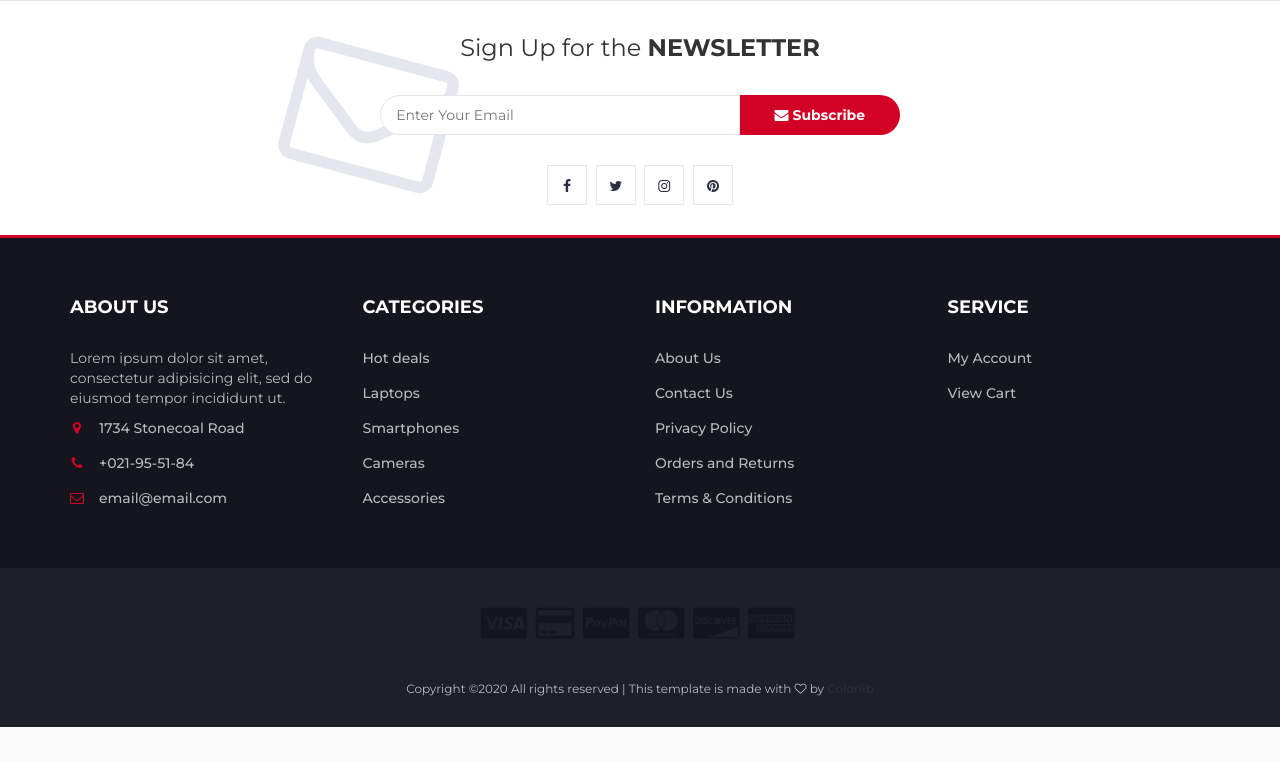
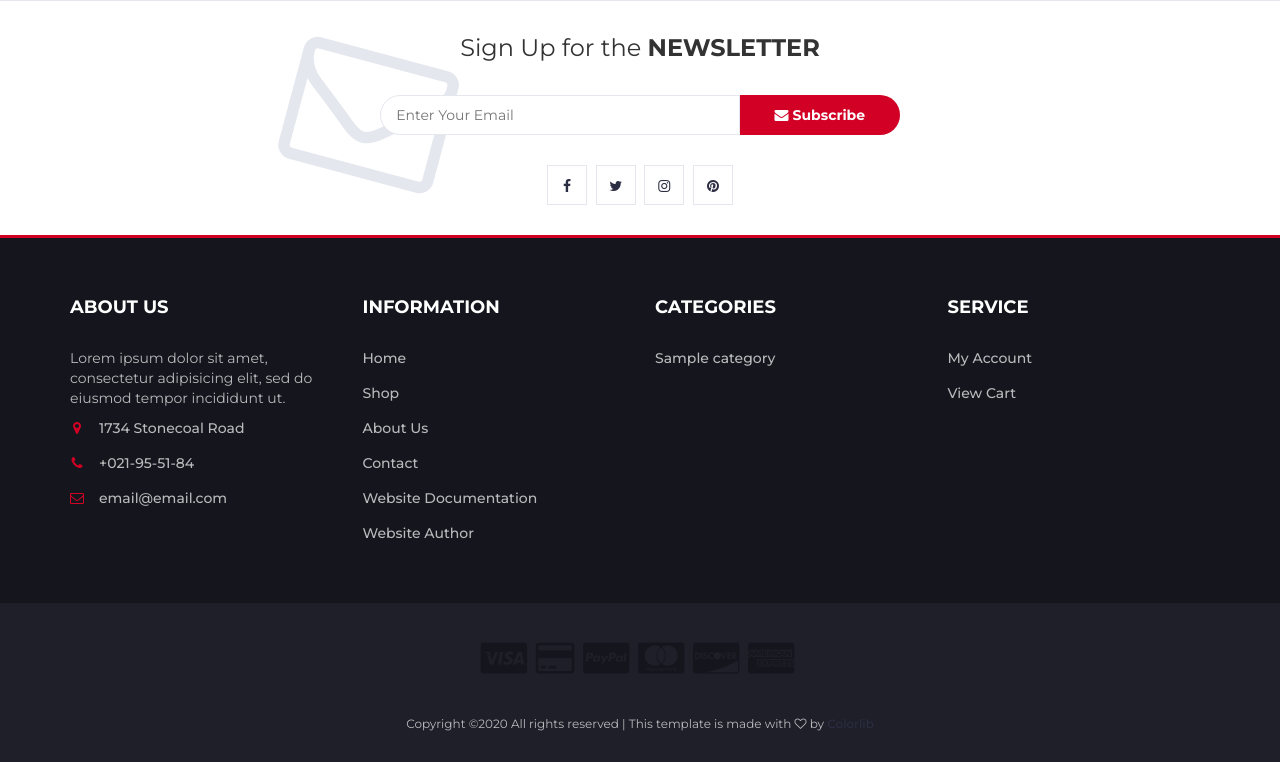
Before and after one commit to vuskovic09/electro-shop, a PHP site: page /index.php in a window 1280 px wide. Shown: the part 2115-2877 px from the top of the page. Before the commit the page ends 2842 px from the top, so only its background shows below. Run offline with PHP 8.4, Linux system fonts and the light colour scheme; data comes from the database, SQL or seed files in the repository; tables that the repository leaves empty hold one stand-in row (values such as "Sample post").

Commit message:
MOD: PHP footer navigation & categories

```diff
--- a/footer.php
+++ b/footer.php
@@ -1,3 +1,14 @@
+<?php
+$navQuery = "SELECT * FROM `navigation`";
+$execNav = $pdo->query($navQuery);
+$dataNav = $execNav -> fetchAll();
+
+$catQuery = "SELECT * FROM `categories`";
+$execCat = $pdo->query($catQuery);
+$dataCat = $execCat -> fetchAll();
+
+?>
+
 <!-- FOOTER -->
 <footer id="footer">
     <!-- top footer -->
@@ -20,13 +31,11 @@
 
                 <div class="col-md-3 col-xs-6">
                     <div class="footer">
-                        <h3 class="footer-title">Categories</h3>
+                        <h3 class="footer-title">Information</h3>
                         <ul class="footer-links">
-                            <li><a href="#">Hot deals</a></li>
-                            <li><a href="#">Laptops</a></li>
-                            <li><a href="#">Smartphones</a></li>
-                            <li><a href="#">Cameras</a></li>
-                            <li><a href="#">Accessories</a></li>
+                            <?php foreach($dataNav as $rowNav){ ?>
+                                <li><a href="<?php echo $path . $rowNav['href']?>"><?php echo $rowNav['name']?></a></li>
+                            <?php   } ?>
                         </ul>
                     </div>
                 </div>
@@ -35,16 +44,15 @@
 
                 <div class="col-md-3 col-xs-6">
                     <div class="footer">
-                        <h3 class="footer-title">Information</h3>
+                        <h3 class="footer-title">Categories</h3>
                         <ul class="footer-links">
-                            <li><a href="#">About Us</a></li>
-                            <li><a href="#">Contact Us</a></li>
-                            <li><a href="#">Privacy Policy</a></li>
-                            <li><a href="#">Orders and Returns</a></li>
-                            <li><a href="#">Terms & Conditions</a></li>
+                            <?php foreach($dataCat as $rowCat){ ?>
+                                <li><a href="#"><?php echo $rowCat['name']?></a></li>
+                            <?php   } ?>
                         </ul>
                     </div>
                 </div>
+
 
                 <div class="col-md-3 col-xs-6">
                     <div class="footer">
```
